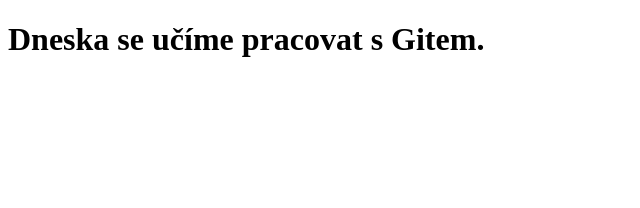
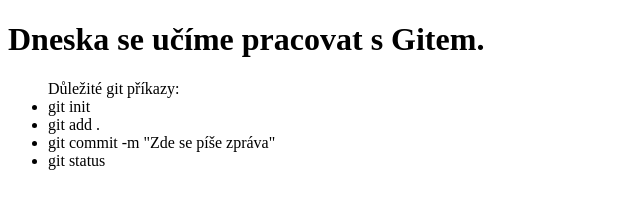
Before and after one commit to trohat/cviceni-leden, a plain HTML site: page index.html in a window 1280 px wide. Shown: the whole page, without its empty margins (0-640 px from the left). Drawn offline with Linux system fonts and the light colour scheme.

Commit message:
Přidán seznam s git příkazy

```diff
--- a/index.html
+++ b/index.html
@@ -8,5 +8,13 @@
 </head>
 <body>
     <h1>Dneska se učíme pracovat s Gitem.</h1>
+
+    <ul>
+        Důležité git příkazy:
+        <li>git init</li>
+        <li>git add .</li>
+        <li>git commit -m "Zde se píše zpráva"</li>
+        <li>git status</li>
+    </ul>
 </body>
 </html>
```
